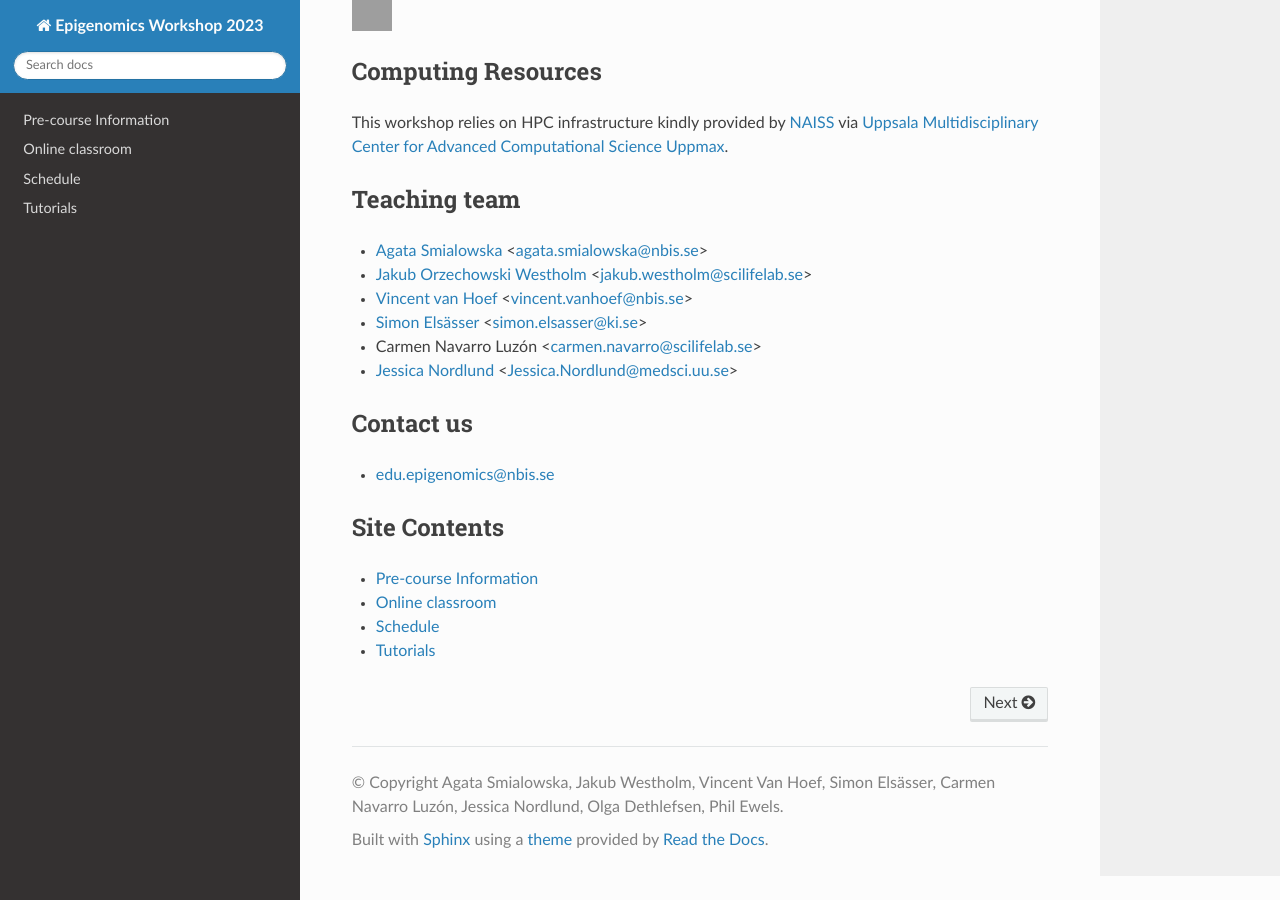
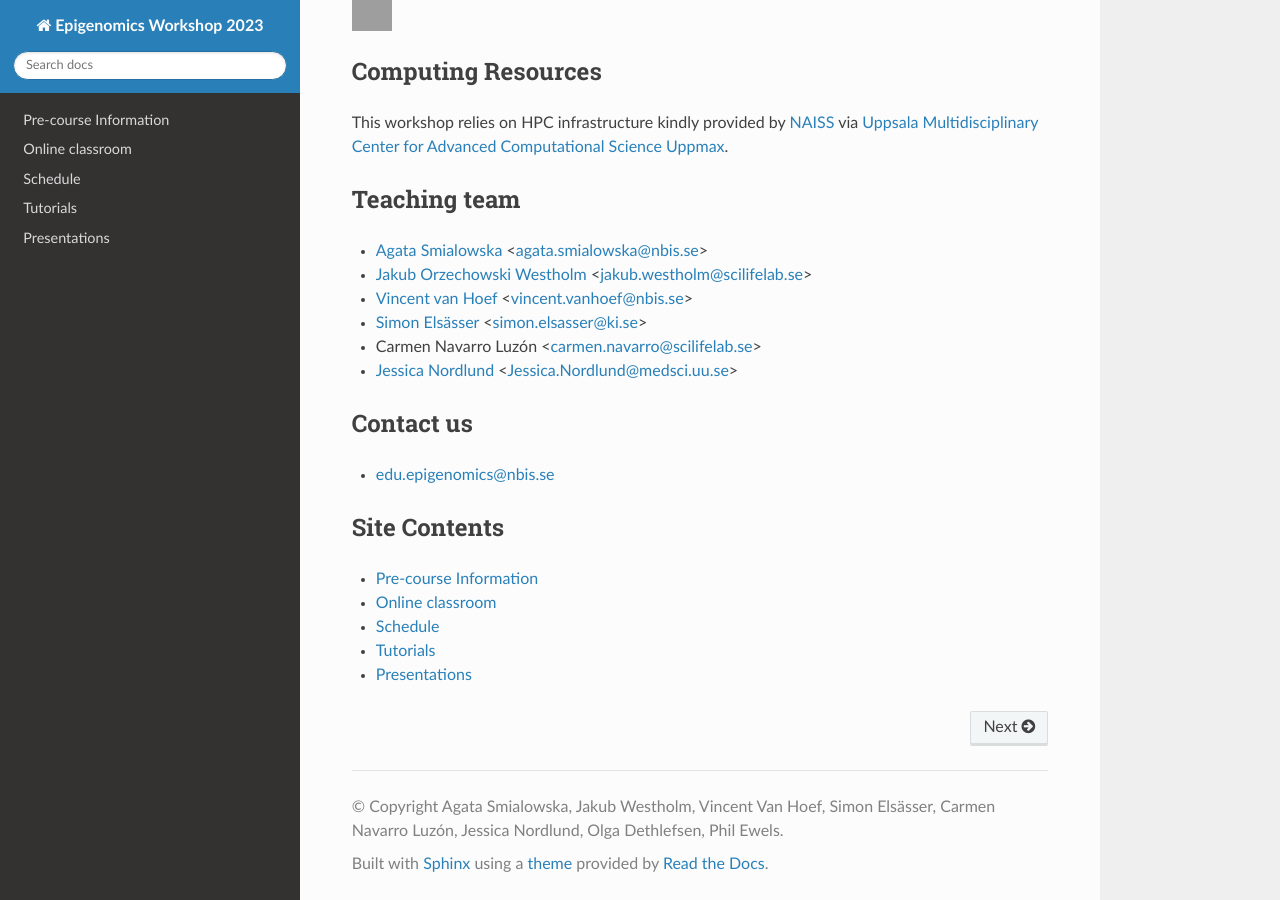
Before and after one commit to NBISweden/workshop-epigenomics-RTDs, a Sphinx documentation site: the page built from docs/index.rst, in a window 1280 px wide and 900 px high, scrolled down 2737 px. Built offline with Sphinx 7.4.7 and the Read the Docs theme 2.0.0, drawn with Linux system fonts in a browser that asks for light colours; grey boxes are pictures that could not be loaded.

Commit message:
Update index.rst

```diff
--- a/docs/index.rst
+++ b/docs/index.rst
@@ -194,5 +194,4 @@ Site Contents
    content/online-classroom
    content/schedule
    content/tutorials
-
-.. content/presentations
+   content/presentations
```
